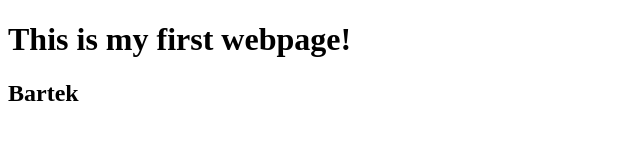
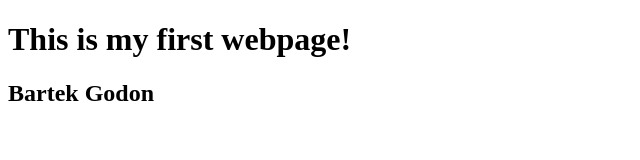
Before and after one commit to bartekgodon/MyFirstProject, a plain HTML site: page Index.html in a window 1280 px wide. Shown: the whole page, without its empty margins (0-640 px from the left). Drawn offline with Linux system fonts and the light colour scheme.

Commit message:
Chnaged H2 name

```diff
--- a/Index.html
+++ b/Index.html
@@ -6,6 +6,6 @@
 </head>
 <body>
 <h1>This is my first webpage!</h1>
-<h2>Bartek</h2>
+<h2>Bartek Godon</h2>
 </body>
 </html>
```
